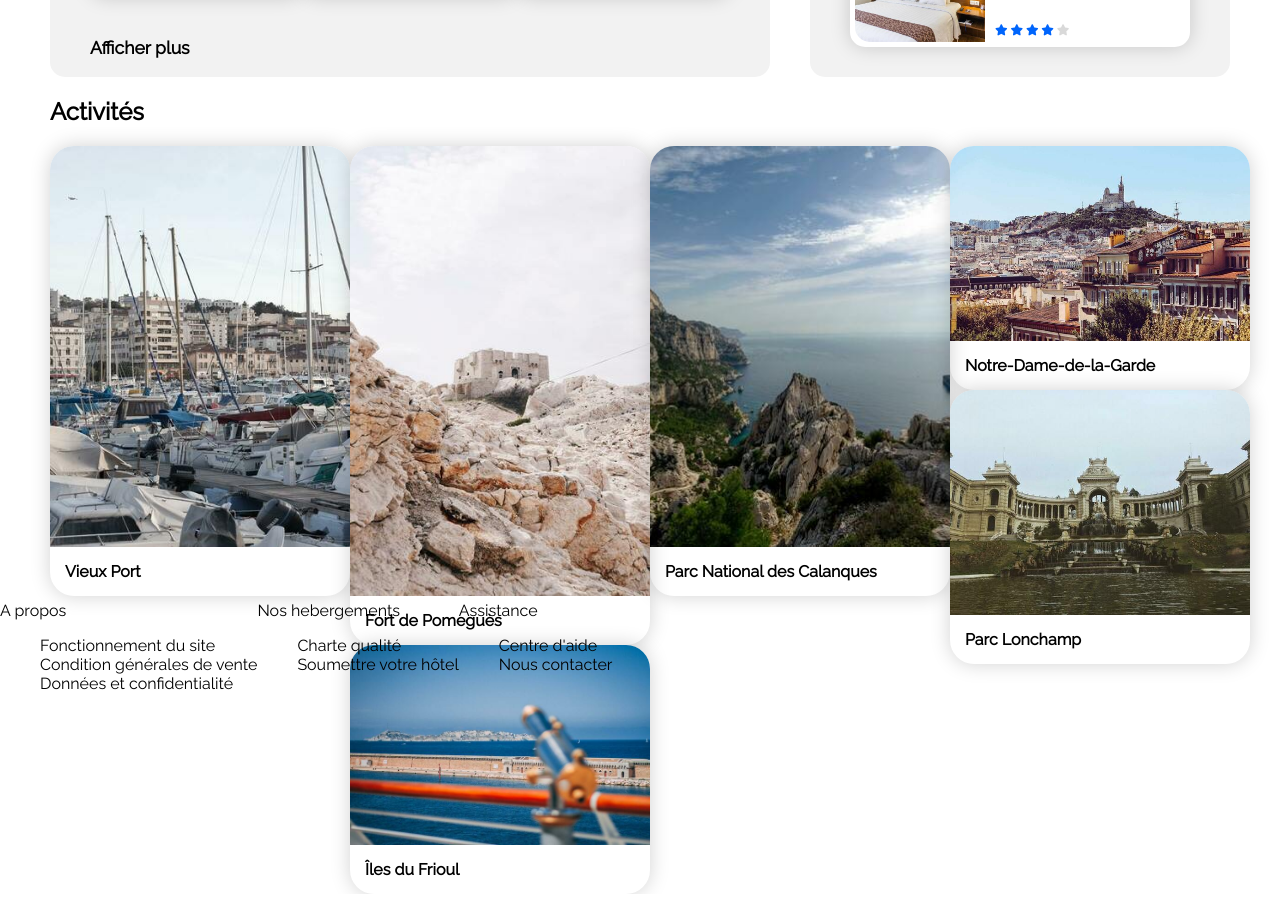
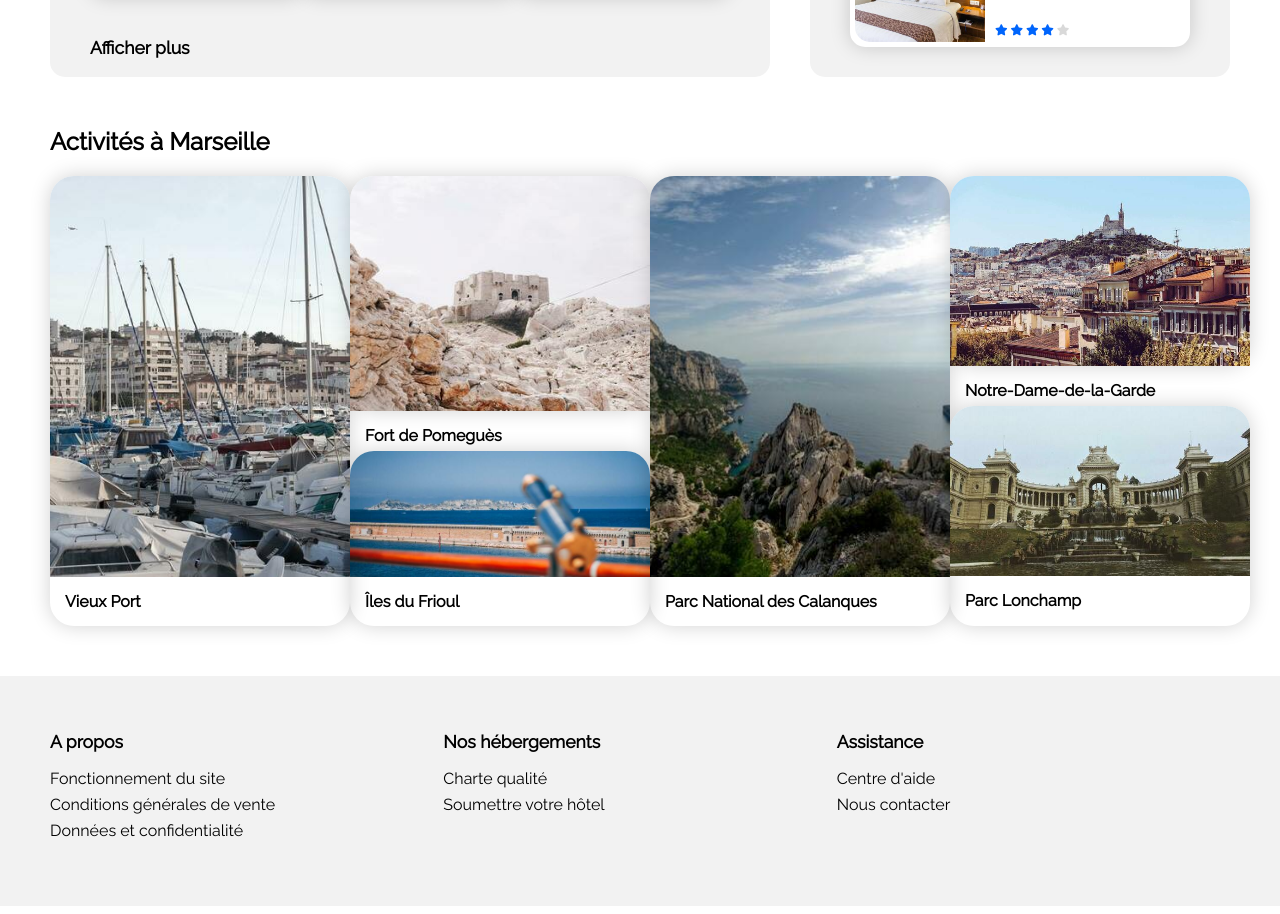
Before and after one commit to ovslash/OC2_Transformez_une_maquette_en_site_web_avec_HTML_-_CSS, a plain HTML site: page index.html in a window 1280 px wide. Shown: the part 916-1830 px from the top of the page. Drawn offline with Linux system fonts and the light colour scheme.

Commit message:
desk et mobile ok mais pas perfect
attention bouton recherche / détails des activités en mobile

```diff
--- a/index.html
+++ b/index.html
@@ -324,9 +324,9 @@
 
         </aside>
       </section>
-      <!-- Activités -->
+                                            <!-- Activités -->
       <section class="activites">
-        <h2>Activités</h2>
+        <h2>Activités à Marseille</h2>
         <div class="vignettes_activites">
           <div class="vignettes_activites_a">
             <div class="vignettes_activites_1">
@@ -336,12 +336,12 @@
             </div>
           </div>
           <div class="vignettes_activites_b">
-            <div class="vignettes_activites_2">
+            <div class="vignettes_activites_2 a2">
               <img src="img/activites/paul-hermann-QFTrLdQIRhI-unsplash.jpg"
               alt="Image du Fort de Pomeguès">
               <h3>Fort de Pomeguès</h3>
             </div>
-            <div class="vignettes_activites_2">
+            <div class="vignettes_activites_2 a3">
               <img src="img/activites/kevin-hikari-rV_Qd1l-VXg-unsplash.jpg"
               alt="Image de l'Îles du Frioul">
               <h3>Îles du Frioul</h3>
@@ -355,12 +355,12 @@
             </div>
           </div>
           <div class="vignettes_activites_b">
-            <div class="vignettes_activites_2">
+            <div class="vignettes_activites_2 a5">
               <img src="img/activites/florian-wehde-xW9e8gdotxI-unsplash.jpg"
               alt="Image de Notre-Dame-de-la-Garde">
               <h3>Notre-Dame-de-la-Garde</h3>
             </div>
-            <div class="vignettes_activites_2">
+            <div class="vignettes_activites_2 a6">
               <img src="img/activites/lena-paulin-wH2-EJoDcV0-unsplash.jpg"
               alt="image du Parc de Lonchamp">
               <h3>Parc Lonchamp</h3>
@@ -369,20 +369,20 @@
         </div>
       </section>
     </main>
-    <!-- Pied de page -->
+                                            <!-- Pied de page -->
     <footer>
       <!-- A propos -->
       <div>
         <p>A propos</p>
         <ul>
           <li>Fonctionnement du site</li>
-          <li>Condition générales de vente</li>
+          <li>Conditions générales de vente</li>
           <li>Données et confidentialité</li>
         </ul>
       </div>
       <!-- Nos hebergements -->
       <div>
-        <p>Nos hebergements</p>
+        <p>Nos hébergements</p>
         <ul>
           <li>Charte qualité</li>
           <li>Soumettre votre hôtel</li>
--- a/style.css
+++ b/style.css
@@ -142,6 +142,12 @@ p {
 
 form {
   display: flex;
+}
+/* --- centrer le bouton sur mobile --- */
+@media all and (max-width: 770px) {
+  form {
+    justify-content: center;
+  }
 }
 
 .logo_map {
@@ -472,8 +478,7 @@ aside {
 /* ------------- activités ------------------ */
 
 .activites {
-  margin-left: 50px;
-  margin-right: 50px;
+  margin: 50px;
 }
 
 .vignettes_activites {
@@ -503,7 +508,6 @@ aside {
   box-shadow: 0 0 20px #0000002e;
   display: flex;
   flex-direction: column;
-  justify-content: flex-end;
 }
 
 .activites img {
@@ -513,12 +517,120 @@ aside {
   height: inherit;
 }
 
+.vignettes_activites_2 img {
+  height: initial;
+}
+
+.a2 {
+  height: 235px;
+  margin-bottom: 40px;
+}
+
+.a3 {
+  flex: auto;
+}
+
+.a3 img {
+  height: 126px;
+}
+
+.a2 img {
+  height: 100%;
+}
+
+.a5 {
+  margin-bottom: 40px;
+  height: 190px;
+}
+
+.a5 img {
+  height: 100%;
+}
+
+.a6 {
+  flex: auto;
+}
+
+.a6 img {
+  height: 170px;
+}
+
 .activites h3 {
   padding: 15px;
   margin: 0px;
 }
 
+@media all and (max-width: 770px) {
+  .activites {
+    margin: 20px;
+  }
+
+  .vignettes_activites {
+    flex-direction: column;
+    height: auto;
+  }
+
+  .activites div {
+    width: auto;
+  }
+
+  .vignettes_activites_1 {
+    height: 190px;
+    margin-bottom: 15px;
+  }
+  .activites img {
+    height: 130px;
+  }
+
+  .vignettes_activites_1 {
+    justify-content: flex-start;
+  }
+
+  .a2 {
+    height: auto;
+    margin-bottom: 15px;
+    height: 190px;
+  }
+
+  .a3 {
+    margin-bottom: 15px;
+    height: 190px;
+  }
+
+  .a5 {
+    margin-bottom: 15px;
+    height: 190px;
+  }
+  .a6 {
+    height: 190px;
+  }
+}
+
 /* ------- Footer ------ */
 footer {
   display: flex;
+  padding: 50px;
+  background-color: #f2f2f2;
 }
+
+footer p {
+  font-weight: bold;
+  font-size: 1.1rem;
+}
+
+footer ul {
+  padding: 0;
+}
+
+footer div {
+  flex: 1;
+}
+footer li {
+  margin-bottom: 7px;
+}
+
+@media all and (max-width: 770px) {
+  footer {
+    flex-direction: column;
+  }
+}
```
